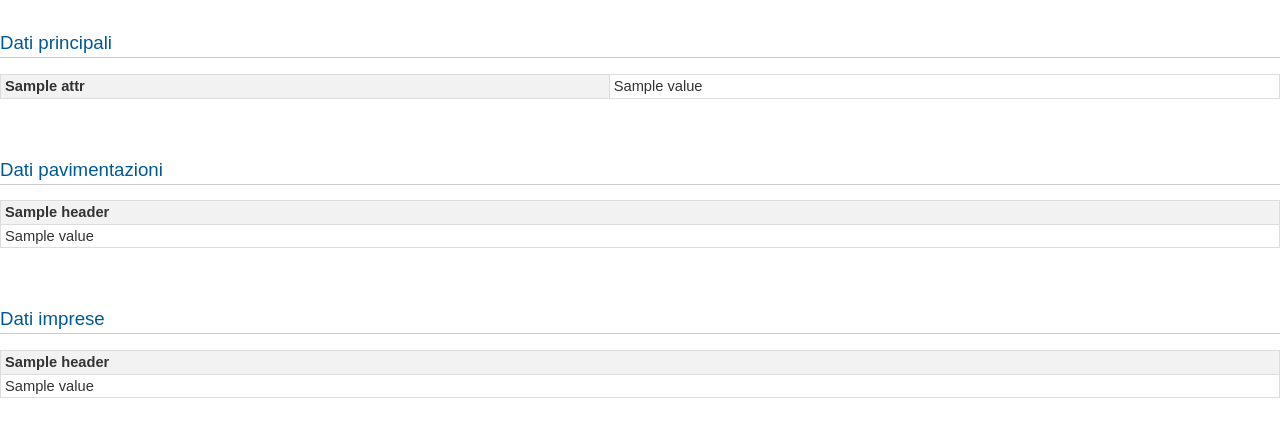
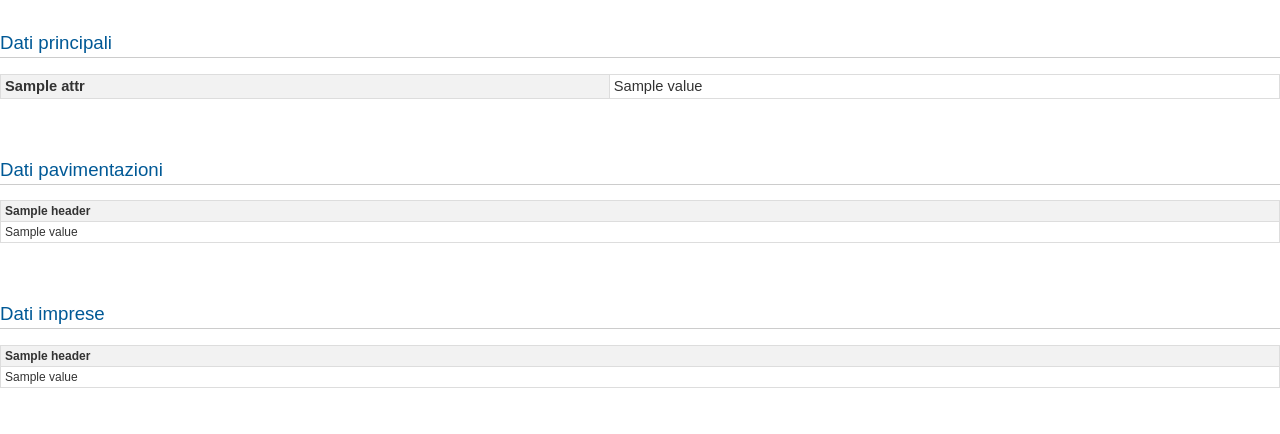
Before and after one commit to colla-serravalle/gis-dashboard-dt-django, a Django app: template templates/reports/report_pdf.html in a window 1280 px wide. Shown: the part 471-905 px from the top of the page. Run offline with Django 5.2, Linux system fonts and the light colour scheme; the template is opened without the code that fills it: most values are stand-ins (such as "Sample title", 1, 10 or a date in 2020); grey boxes marked "Sample" are stand-in pictures.

Commit message:
Add repeat-table class for consistent font size in PDF report tables (pavement and contractors)

```diff
--- a/templates/reports/report_pdf.html
+++ b/templates/reports/report_pdf.html
@@ -66,6 +66,9 @@
             margin-top: 25px;
             display: table;
             width: 100%;
+        }
+        .repeat-table {
+            font-size: 9pt;
         }
         .photo-table {
             width: 100%;
@@ -155,7 +158,7 @@
     <div class="section">
         <h2>Dati pavimentazioni</h2>
         {% if pk_pav_data %}
-        <table>
+        <table class="repeat-table">
             <tr>
                 {% for header in pk_pav_headers %}
                 <th>{{ header }}</th>
@@ -178,7 +181,7 @@
     <div class="section">
         <h2>Dati imprese</h2>
         {% if impresa_data %}
-        <table>
+        <table class="repeat-table">
             <tr>
                 {% for header in impresa_headers %}
                 <th>{{ header }}</th>
```
